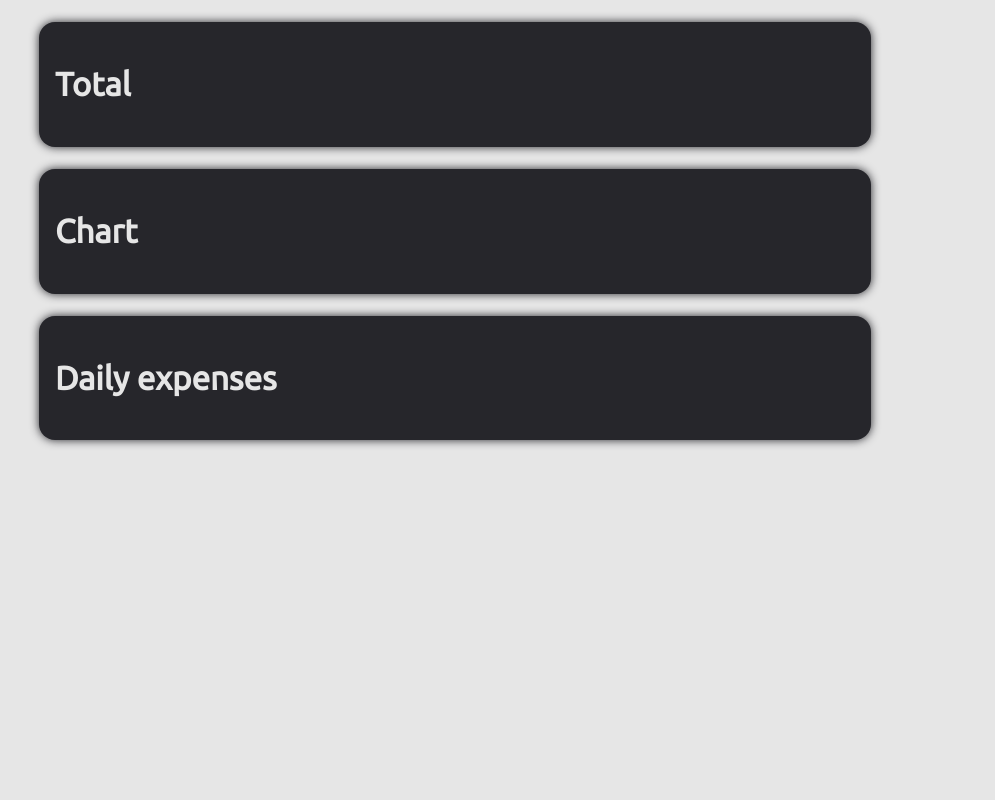
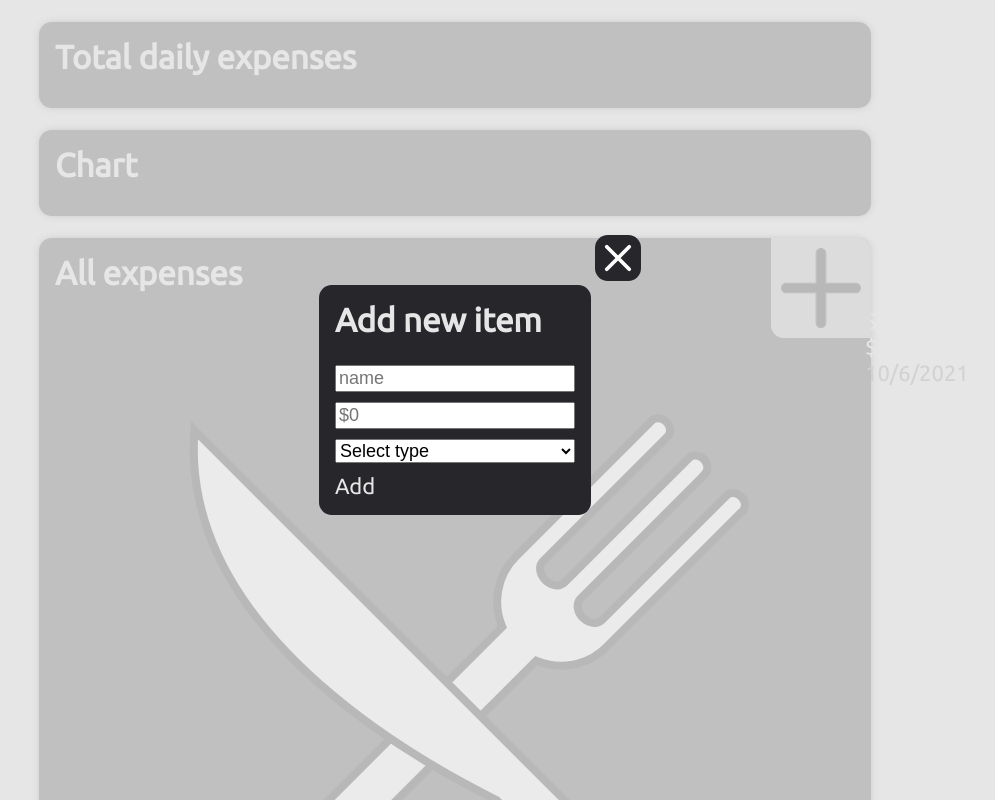
Before and after one commit to sherpavel/MindfulMoney, a plain HTML site: page index.html in a window 1280 px wide. Shown: the top 800 px of the page, without its empty margins (185-1180 px from the left). Drawn offline with nearby package versions, Linux system fonts and the light colour scheme.

Commit message:
mainjs update

```diff
--- a/index.html
+++ b/index.html
@@ -7,16 +7,19 @@
 
     <link rel="stylesheet" href="https://fonts.googleapis.com/css?family=Ubuntu">
     <link rel="stylesheet" href="style/index.css">
+    <link rel="stylesheet" href="style/expenses.css">
+    <link rel="stylesheet" href="style/form.css">
 
     <script src="https://code.jquery.com/jquery-3.3.1.min.js"></script>
     <script src="./script/budget.js"></script>
     <script src="./script/main.js"></script>
 
-    <title>Finapp</title>
+    <title>Mindful Money</title>
 </head>
 <body>
+    <div id="main">
         <section id="total">
-        <h1>Total</h1>
+            <h1>Total <span id="periodText">daily</span> expenses</h1>
             <div id=""></div>
         </section>
 
@@ -25,8 +28,31 @@
         </section>
 
         <section id="list">
-        <h1><span id="listTitle">Daily</span> expenses</h1>
+            <div id="add_exp">
+                <div id="add_btn">
+                    <img src="./resources/add_icon.svg" alt="New">
+                </div>
+            </div>
+            <h1>All expenses</h1>
             <div id="expList"></div>
         </section>
+    </div>
+
+    <div id="overlay">
+        <div id="form">
+            <h2>Add new item</h2>
+            <img src="resources/close_icon.svg" alt="X" id="close_form_btn">
+            <input type="text" id="exp_name_input" placeholder="name">
+            <input type="number" id="exp_value_input" placeholder="$0">
+            <select name="type" id="exp_type_input">
+                <option disabled selected value>Select type</option>
+                <option value="food">Food</option>
+                <option value="utility">Utility</option>
+                <option value="entertainment">Entertainment</option>
+                <option value="other">Other</option>
+            </select>
+            <div id="submit_exp_btn">Add</div>
+        </div>
+    </div>
 </body>
 </html>
--- a/script/main.js
+++ b/script/main.js
@@ -3,6 +3,7 @@ let isMobile = false;
 window.onresize = () => {
     isMobile = document.body.clientWidth < 700;
 }
+
 
 const PERIOD = {
     DAY: 0,
@@ -12,17 +13,50 @@ const PERIOD = {
 let CRT_PERIOD = PERIOD.DAY;
 
 let expRoot;
+let showAddForm = false;
 window.onload = () => {
     isMobile = document.body.clientWidth < 700;
     expRoot = $("#expList");
-    main();
-}
-function main() {
+
+    // Form
+    $("#add_btn").on("click", () => {
+        showAddForm = true;
+        $("#main").addClass("blur");
+        $("#overlay").addClass("show");
+    });
+
+    $(close_form_btn).on("click", () => {
+        showAddForm = false;
+        $("#main").removeClass("blur");
+        $("#overlay").removeClass("show");
+    });
+
+
+    // Form submit
+    $("#submit_exp_btn").on("click", () => {
+        let name = $("#exp_name_input").val();
+        let value = parseFloat($("#exp_value_input").val());
+        let type = $("#exp_type_input").val();
+        if ((name && value && type) && checkInput(name, 1, 10)) {
+
+        } else {
+        }
+    });
+
+    // REMOVE
+    $("#add_btn").click();
+
+    // test
     let testArray = [
-        new Expense(Date.now(), 100, Category.FOOD),
-        new Expense(Date.now() - 10000, 400, Category.ENTERTAINMENT),
-        new Expense(Date.now() + 20000, 10, Category.CUSTOM),
+        new Expense(Date.now(), 100, Category.FOOD, "Spicy 9"),
+        new Expense(Date.now() - 10000000000, 400, Category.ENTERTAINMENT, "Netflix"),
+        new Expense(Date.now() - 8000000000, 10, Category.CUSTOM, "idk"),
+        new Expense(Date.now() - 1000000000, 50, Category.UTILITIES, "Bills")
     ];
+
+    testArray.sort((a, b) => {
+        return b.time - a.time;
+    });
 
     testArray.forEach(exp => {
         showExpense(exp);
@@ -30,27 +64,60 @@ function main() {
 }
 
 function setPeriod(period) {
+    let periodText = $("#periodText");
     switch (period) {
         case PERIOD.DAY: {
-            console.log("Day");
+            periodText.text("daily");
             break;
         }
         case PERIOD.WEEK: {
-            console.log("Week");
+            periodText.text("weekly");
             break;
         }
         case PERIOD.MONTH: {
-            console.log("Month");
+            periodText.text("monthly");
             break;
         }
     }
 }
 
-
+let resPath = "resources/";
 function showExpense(exp) {
     let JExpense = $("<div>").addClass("expense");
+
+
+    let icon = "";
+    switch (exp.type) {
+        case Category.FOOD:
+            icon = "food_icon.svg";
+            break;
+        case Category.ENTERTAINMENT:
+            icon = "entertainment_icon.svg";
+            break;
+        case Category.UTILITIES:
+            icon = "utility_icon.svg";
+            break;
+        case Category.CUSTOM:
+            icon = "other_icon.svg";
+            break;
+    }
+    JExpense.append($(`<img src="${resPath+icon}" alt="">`));
+
+    let textBox = $("<div>").addClass("exp_textbox");
+    textBox.append($("<p>").addClass("exp_text").text(exp.name + " ... $" + exp.value));
+
+    let date = new Date(exp.time);
+    textBox.append($("<p>").addClass("exp_text exp_date").text(date.getMonth() + "/" + date.getDay() + "/" + date.getFullYear()));
+
+    JExpense.append(textBox);
 
     expRoot.append(JExpense);
 
     return JExpense;
 }
+
+// Misc
+function checkInput(str, minLength, maxLength) {
+    return (/^[0-9a-zA-Z]+$/.test(str))
+        && (str.length >= minLength && str.length <= maxLength);
+}
--- /dev/null
+++ b/style/expenses.css
@@ -0,0 +1,56 @@
+.expense {
+    display: flex;
+    flex-direction: row;
+    justify-content: flex-start;
+    margin-bottom: 1rem;
+    gap: 10px;
+}
+
+.expense > img {
+    flex-basis: 55px;
+    width: 100%;
+    height: 100%;
+}
+
+.expense > .exp_textbox {
+    display: flex;
+    flex-direction: column;
+}
+.expense > .exp_textbox > * {
+    display: inline-block;
+    margin: 0;
+}
+
+/* .expense > .exp_textbox > .exp_text {
+    display: inline-block;
+} */
+.expense > .exp_textbox > .exp_date {
+    color: var(--hint-color);
+}
+
+/* Add expenses */
+#add_exp {
+    position: absolute;
+    top: 0;
+    right: 0;
+    /* padding: 0rem; */
+}
+#add_btn {
+    width: 80px;
+    height: 80px;
+    background-color: var(--mid-color);
+    padding: 10px;
+    border-radius: 0 var(--radius) 0 var(--radius);
+    cursor: pointer;
+    transition: background-color 0.2s ease;
+    /* box-shadow: 0 0 10px -2px var(--dark-color); */
+}
+
+#add_btn > img {
+    width: 100%;
+    height: 100%;
+}
+
+#add_btn:hover {
+    background-color: var(--bright-color);
+}
--- /dev/null
+++ b/style/form.css
@@ -0,0 +1,46 @@
+#overlay {
+    display: none;
+    position: fixed;
+    top: 0;
+    left: 0;
+    width: 100%;
+    height: 100%;
+}
+#overlay.show {
+    display: block;
+}
+
+#form {
+    position: absolute;
+    top: 50%;
+    left: 50%;
+    transform: translate(-50%, -50%);
+    background-color: var(--dark-color);
+    /* box-shadow: 0 0 15px -5px var(--dark-color); */
+
+    display: flex;
+    flex-direction: column;
+    gap: 10px;
+
+    padding: 1rem;
+    border-radius: var(--radius);
+}
+#form > h2 {
+    margin: 0 0 1rem 0;
+}
+#form > img {
+    position: absolute;
+    right: -50px;
+    top: -50px;
+    background-color: var(--dark-color);
+    border-radius: var(--radius);
+    padding: 0.5rem;
+    width: 30px;
+    cursor: pointer;
+}
+#form > input {
+    font-size: 18px;
+}
+#form > select {
+    font-size: 18px;
+}
--- a/style/index.css
+++ b/style/index.css
@@ -8,7 +8,7 @@
 
     --mono-dark-color: #2f2f45;
 
-    --radius: 10px;
+    --radius: 0.8rem;
 }
 
 html {
@@ -30,25 +30,35 @@ body {
     -ms-user-select: none;
 }
 
+#main {
+    transition: all 0.3s;
+    filter: opacity(1);
+}
+#main.blur {
+    filter:opacity(0.2)
+}
+
 section {
     position: relative;
     max-width: 800px;
     left: 50%;
     transform: translateX(-50%);
     padding-top: 20px;
-    box-shadow: 0 0 10px 0px var(--dark-color);
+    box-shadow: 0 0 10px -2px var(--dark-color);
 
     background-color: var(--dark-color);
 
-    border-radius: 1rem;
+    border-radius: var(--radius);
 
     margin: 1em 0 1em 0;
     padding: 1rem;
 }
 section > h1 {
     text-align: left;
+    margin: 0 0 1rem 0;
 }
 
-.expense {
-
+#list {
+    min-height: 100px;
+    /* border-radius: var(--radius) 50px var(--radius) var(--radius); */
 }
```
Also changed, not shown: resources/add_icon.svg (added), resources/close_icon.svg (added), resources/entertainment_icon.svg (added), resources/food_icon.svg (added), resources/other_icon.svg (added), resources/utility_icon.svg (added). Lines whose indentation alone changed are shown as unchanged.
